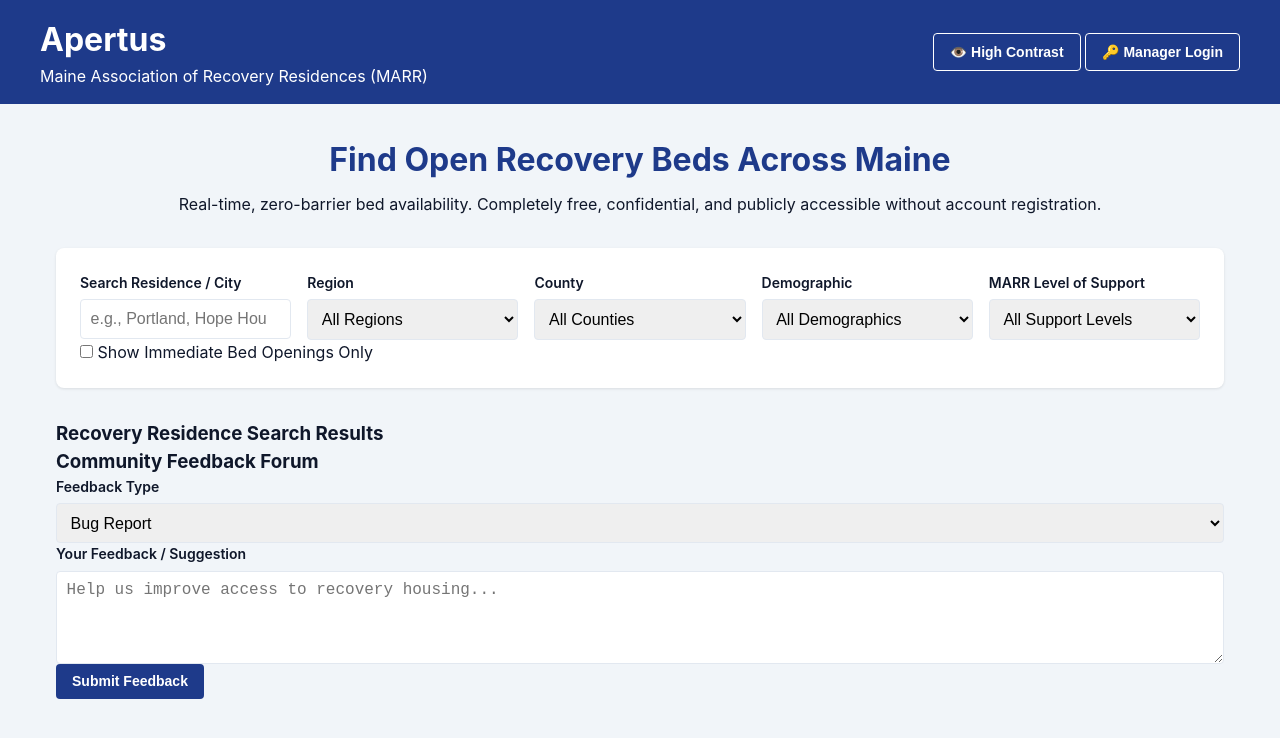
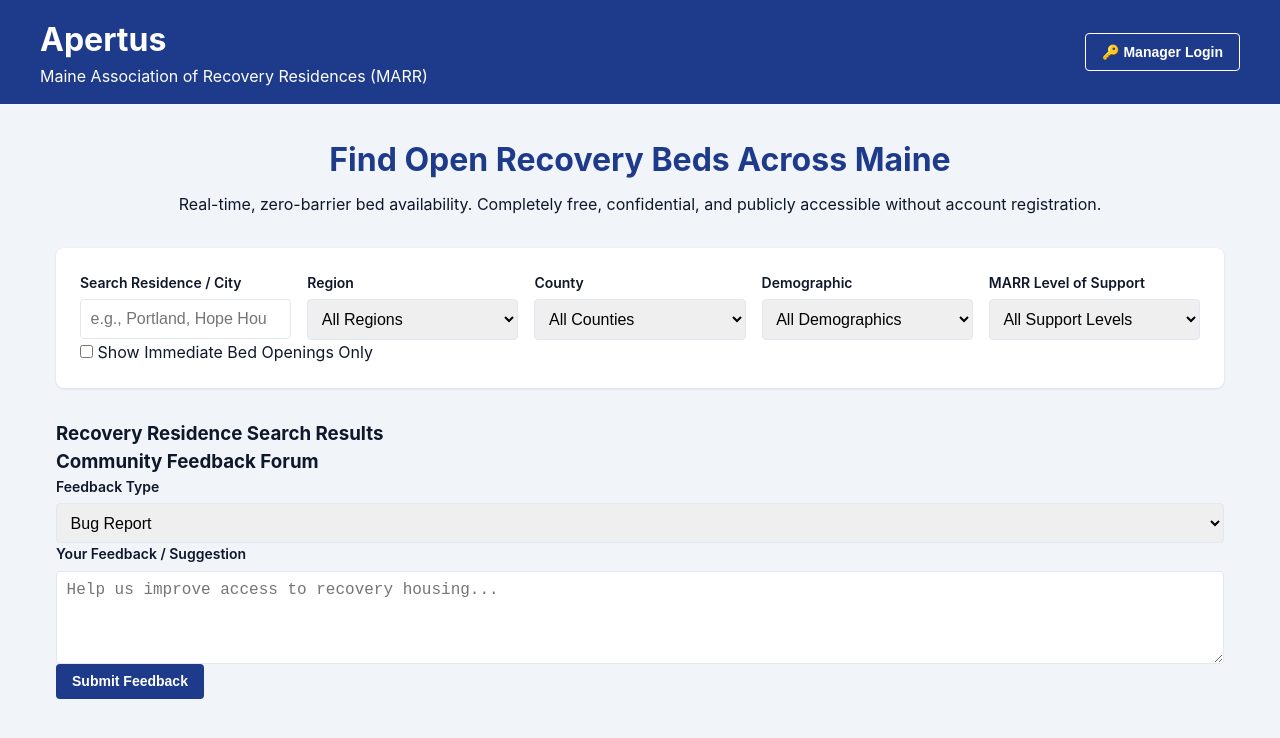
Before and after one commit to Tialudwick/Apertus, a plain HTML site: page index.html in a window 1280 px wide. Drawn offline with nearby package versions, Linux system fonts and the light colour scheme.

Commit message:
updated nav

```diff
--- a/index.html
+++ b/index.html
@@ -19,9 +19,6 @@
                 <p>Maine Association of Recovery Residences (MARR)</p>
             </div>
             <div class="nav-actions">
-                <button id="contrastToggle" class="btn btn-outline" aria-label="Toggle High Contrast Mode">
-                    👁️ High Contrast
-                </button>
 
                 <!-- Login Button (Visible when logged out) -->
                 <button id="openLoginModalBtn" onclick="document.getElementById('loginModal').classList.add('active')" class="btn btn-outline">
```
